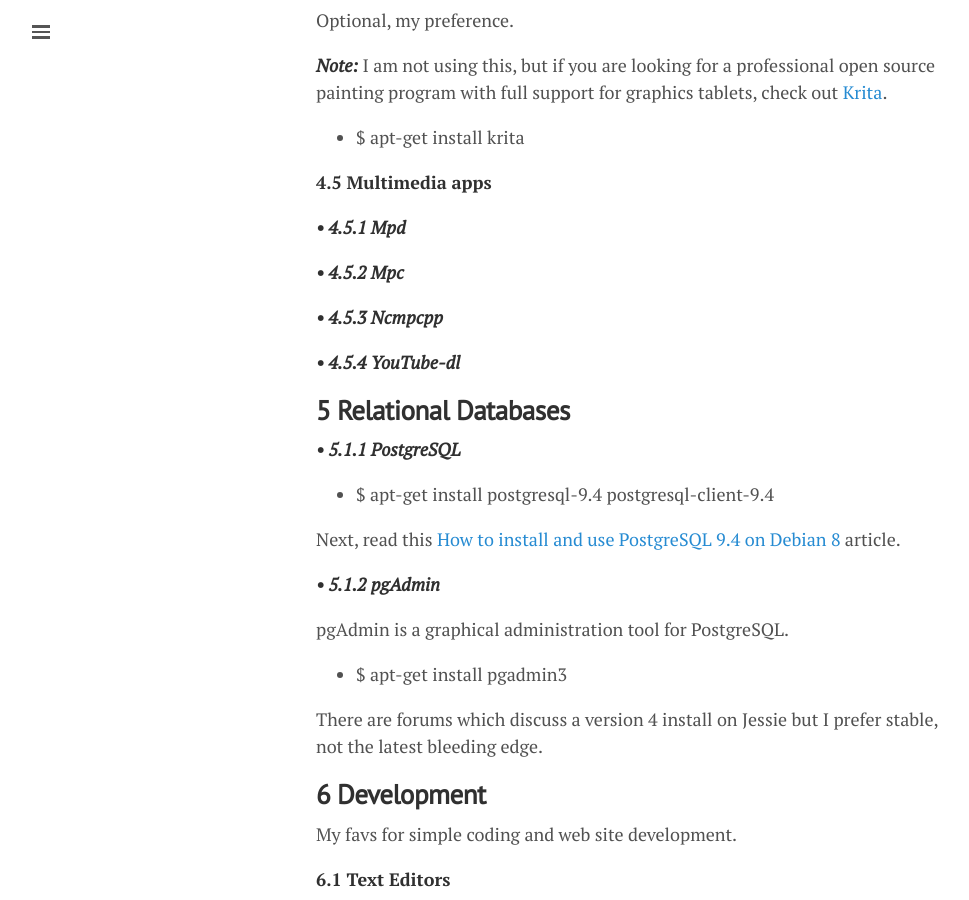
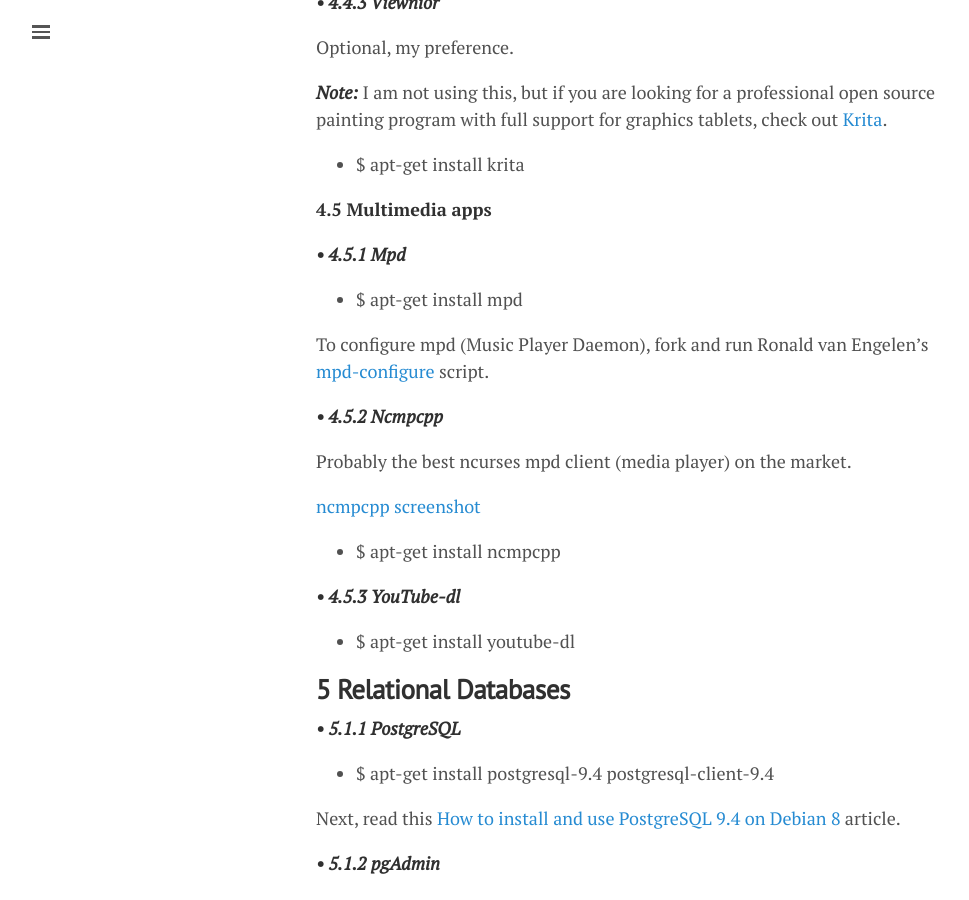
Before and after one commit to lgeurts/lgeurts.github.io, a Jekyll site: the page built from _posts/2017-07-11-bunsenlabs-linux-setup-notes-for dell-inspiron-6000.md, in a window 1280 px wide and 900 px high, scrolled down 3950 px. Shown: the whole window, without its empty margins (0-969 px from the left). Built offline with Jekyll 4.4.1, drawn with Linux system fonts in a browser that asks for light colours; nearby versions of some CDN libraries; comment, search, counter and statistics services are not loaded; some of the changed text lies outside the part shown.

Commit message:
Update 2017-07-11-bunsenlabs-linux-setup-notes-for dell-inspiron-6000.md

```diff
--- a/_posts/2017-07-11-bunsenlabs-linux-setup-notes-for dell-inspiron-6000.md
+++ b/_posts/2017-07-11-bunsenlabs-linux-setup-notes-for dell-inspiron-6000.md
@@ -30,7 +30,7 @@
 > * 08/02/17 Reworked the layout.
 > * 08/04/17 Adding info for nftables, screenfetch, iftop, ttyload.
 > * 08/07/17 Adding info for Claws Mail, Mutt, Inkscape, Krita.
-> * 08/08/17 Adding info for PostgreSQL.
+> * 08/08/17 Adding info for PostgreSQL, pgAdmin, mpd, ncmpcpp, youtube-dl.
 
 **2 Before you begin**
 ----------------------
@@ -123,11 +123,21 @@
 
 ***• 4.5.1 Mpd***
 
-***• 4.5.2 Mpc***
+- $ apt-get install mpd
 
-***• 4.5.3 Ncmpcpp***
+To configure mpd (Music Player Daemon), fork and run Ronald van Engelen's [mpd-configure](https://github.com/ronalde) script.
 
-***• 4.5.4 YouTube-dl***
+***• 4.5.2 Ncmpcpp***
+
+Probably the best ncurses mpd client (media player) on the market.
+
+[ncmpcpp screenshot](http://pre00.deviantart.net/31fd/th/pre/f/2017/128/9/0/screenshot_by_phleagol-db8ildu.png)
+
+- $ apt-get install ncmpcpp
+
+***• 4.5.3 YouTube-dl***
+
+- $ apt-get install youtube-dl
 
 **5 Relational Databases**
 --------------------------
```
